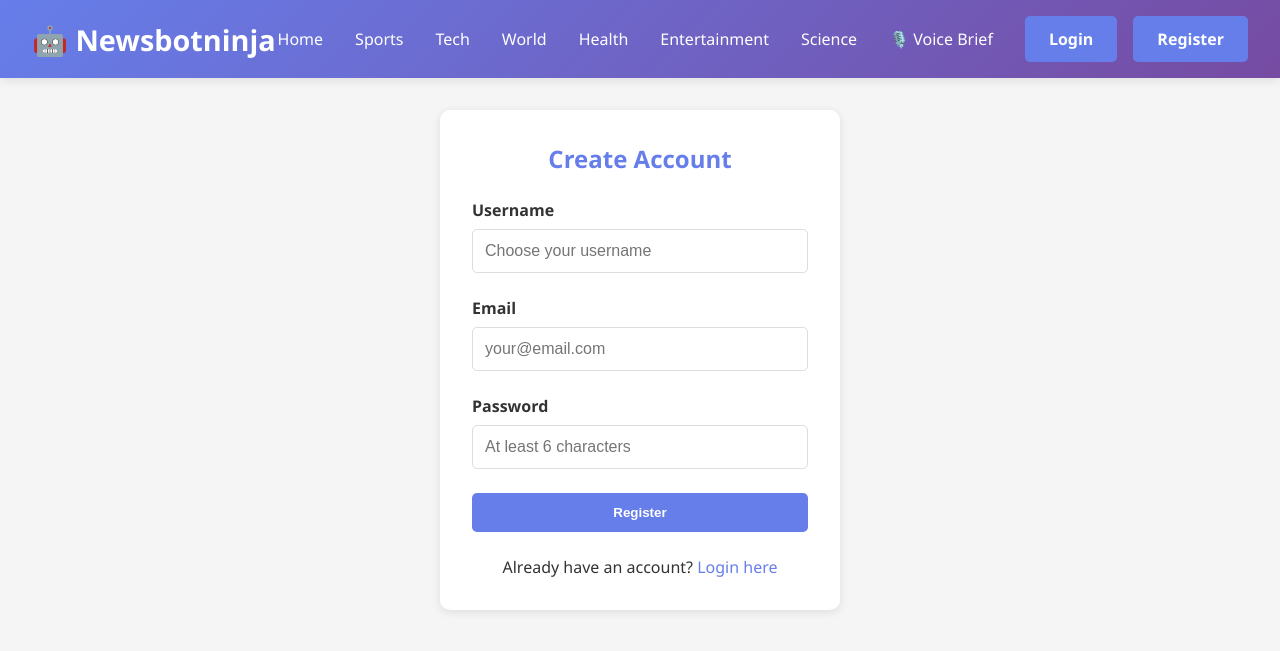
After one commit to odangalevi-oss/Newsbotninja-bot, a Flask app: page /register in a window 1280 px wide. The commit adds this page. Shown: the top 651 px of the page. Run offline with Flask 3, Linux system fonts and the light colour scheme.

Commit message:
Add all template files and fix app.py for production

```diff
--- /dev/null
+++ b/templates/base.html
@@ -0,0 +1,232 @@
+<!DOCTYPE html>
+<html lang="en">
+<head>
+    <meta charset="UTF-8">
+    <meta name="viewport" content="width=device-width, initial-scale=1.0">
+    <title>{% block title %}Newsbotninja{% endblock %}</title>
+    <style>
+        * {
+            margin: 0;
+            padding: 0;
+            box-sizing: border-box;
+        }
+
+        body {
+            font-family: 'Segoe UI', Tahoma, Geneva, Verdana, sans-serif;
+            background-color: #f5f5f5;
+            color: #333;
+        }
+
+        nav {
+            background: linear-gradient(135deg, #667eea 0%, #764ba2 100%);
+            color: white;
+            padding: 1rem 2rem;
+            display: flex;
+            justify-content: space-between;
+            align-items: center;
+            box-shadow: 0 2px 10px rgba(0,0,0,0.1);
+        }
+
+        nav h1 {
+            font-size: 1.8rem;
+            font-weight: bold;
+        }
+
+        nav ul {
+            list-style: none;
+            display: flex;
+            gap: 2rem;
+            align-items: center;
+        }
+
+        nav a {
+            color: white;
+            text-decoration: none;
+            transition: opacity 0.3s;
+            font-weight: 500;
+        }
+
+        nav a:hover {
+            opacity: 0.8;
+        }
+
+        .nav-user {
+            display: flex;
+            align-items: center;
+            gap: 1rem;
+        }
+
+        .btn {
+            display: inline-block;
+            padding: 0.75rem 1.5rem;
+            border: none;
+            border-radius: 5px;
+            cursor: pointer;
+            text-decoration: none;
+            font-weight: 600;
+            transition: all 0.3s;
+        }
+
+        .btn-primary {
+            background-color: #667eea;
+            color: white;
+        }
+
+        .btn-primary:hover {
+            background-color: #5568d3;
+            transform: translateY(-2px);
+        }
+
+        .btn-danger {
+            background-color: #f56565;
+            color: white;
+        }
+
+        .btn-danger:hover {
+            background-color: #e53e3e;
+        }
+
+        .btn-logout {
+            background-color: #f56565;
+            color: white;
+            padding: 0.5rem 1rem;
+            border-radius: 5px;
+        }
+
+        .btn-logout:hover {
+            background-color: #e53e3e;
+        }
+
+        .container {
+            max-width: 1200px;
+            margin: 2rem auto;
+            padding: 0 1rem;
+        }
+
+        .alerts {
+            margin: 1rem 0;
+        }
+
+        .alert {
+            padding: 1rem;
+            margin: 0.5rem 0;
+            border-radius: 5px;
+            animation: slideIn 0.3s ease-out;
+        }
+
+        .alert-success {
+            background-color: #c6f6d5;
+            color: #22543d;
+            border-left: 4px solid #48bb78;
+        }
+
+        .alert-error {
+            background-color: #fed7d7;
+            color: #742a2a;
+            border-left: 4px solid #f56565;
+        }
+
+        @keyframes slideIn {
+            from {
+                opacity: 0;
+                transform: translateY(-10px);
+            }
+            to {
+                opacity: 1;
+                transform: translateY(0);
+            }
+        }
+
+        .form-group {
+            margin: 1.5rem 0;
+        }
+
+        label {
+            display: block;
+            margin-bottom: 0.5rem;
+            font-weight: 600;
+            color: #333;
+        }
+
+        input[type="text"],
+        input[type="email"],
+        input[type="password"],
+        textarea {
+            width: 100%;
+            padding: 0.75rem;
+            border: 1px solid #ddd;
+            border-radius: 5px;
+            font-size: 1rem;
+            transition: border-color 0.3s;
+        }
+
+        input[type="text"]:focus,
+        input[type="email"]:focus,
+        input[type="password"]:focus,
+        textarea:focus {
+            outline: none;
+            border-color: #667eea;
+            box-shadow: 0 0 0 3px rgba(102, 126, 234, 0.1);
+        }
+
+        .form-container {
+            background: white;
+            padding: 2rem;
+            border-radius: 10px;
+            box-shadow: 0 2px 10px rgba(0,0,0,0.1);
+            max-width: 400px;
+            margin: 2rem auto;
+        }
+
+        .form-container h2 {
+            text-align: center;
+            margin-bottom: 1.5rem;
+            color: #667eea;
+        }
+
+        {% block extra_css %}{% endblock %}
+    </style>
+</head>
+<body>
+    <nav>
+        <h1>🤖 Newsbotninja</h1>
+        <ul>
+            <li><a href="{{ url_for('home') }}">Home</a></li>
+            <li><a href="{{ url_for('home', cat='sports') }}">Sports</a></li>
+            <li><a href="{{ url_for('home', cat='tech') }}">Tech</a></li>
+            <li><a href="{{ url_for('home', cat='world') }}">World</a></li>
+            <li><a href="{{ url_for('home', cat='health') }}">Health</a></li>
+            <li><a href="{{ url_for('home', cat='entertainment') }}">Entertainment</a></li>
+            <li><a href="{{ url_for('home', cat='science') }}">Science</a></li>
+            <li><a href="{{ url_for('voice_brief') }}">🎙️ Voice Brief</a></li>
+
+            <div class="nav-user">
+                {% if user %}
+                    <span>👤 {{ user.username }}{% if user.is_admin %} (Admin){% endif %}</span>
+                    {% if user.is_admin %}
+                        <a href="{{ url_for('admin_dashboard') }}" class="btn btn-primary">Admin Panel</a>
+                    {% endif %}
+                    <a href="{{ url_for('logout') }}" class="btn btn-logout">Logout</a>
+                {% else %}
+                    <a href="{{ url_for('login') }}" class="btn btn-primary">Login</a>
+                    <a href="{{ url_for('register') }}" class="btn btn-primary">Register</a>
+                {% endif %}
+            </div>
+        </ul>
+    </nav>
+
+    <div class="container">
+        {% with messages = get_flashed_messages(with_categories=true) %}
+            {% if messages %}
+                <div class="alerts">
+                    {% for category, message in messages %}
+                        <div class="alert alert-{{ category }}">{{ message }}</div>
+                    {% endfor %}
+                </div>
+            {% endif %}
+        {% endwith %}
+
+        {% block content %}{% endblock %}
+    </div>
+</body>
+</html>
--- /dev/null
+++ b/templates/register.html
@@ -0,0 +1,31 @@
+{% extends "base.html" %}
+
+{% block title %}Register - Newsbotninja{% endblock %}
+
+{% block content %}
+<div class="form-container">
+    <h2>Create Account</h2>
+    <form method="POST">
+        <div class="form-group">
+            <label for="username">Username</label>
+            <input type="text" id="username" name="username" required minlength="3" placeholder="Choose your username">
+        </div>
+
+        <div class="form-group">
+            <label for="email">Email</label>
+            <input type="email" id="email" name="email" required placeholder="your@email.com">
+        </div>
+
+        <div class="form-group">
+            <label for="password">Password</label>
+            <input type="password" id="password" name="password" required minlength="6" placeholder="At least 6 characters">
+        </div>
+
+        <button type="submit" class="btn btn-primary" style="width: 100%;">Register</button>
+    </form>
+
+    <p style="text-align: center; margin-top: 1.5rem;">
+        Already have an account? <a href="{{ url_for('login') }}" style="color: #667eea; text-decoration: none;">Login here</a>
+    </p>
+</div>
+{% endblock %}
```
Also changed, not shown: templates/login.html (added, +26 -0 lines), app.py (line endings or trailing spaces), templates/admin.html (line endings or trailing spaces), templates/home.html (line endings or trailing spaces).
